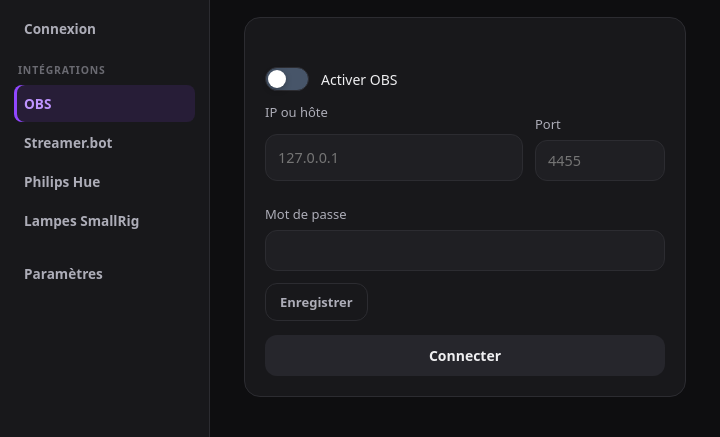
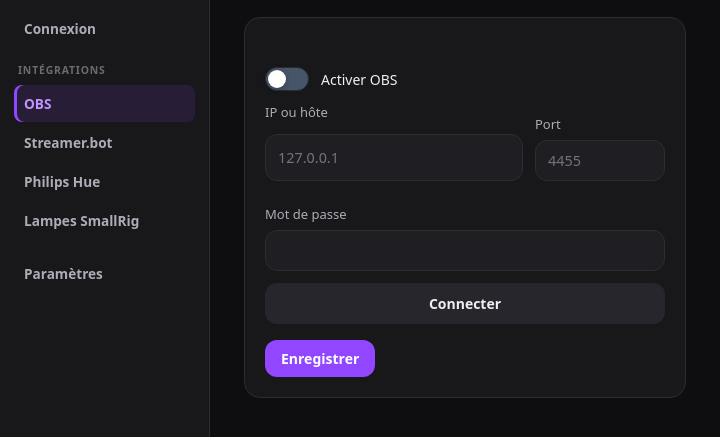
Before and after one commit to poncho-dlv/klixa-companion, an Electron app: page desktop/renderer/index.html in a window 720 px wide. Both pictures are taken after a click on the button "OBS". Shown: the part 87-524 px from the top of the page. Drawn offline with Linux system fonts and the light colour scheme; no server answers.

Commit message:
fix: move per-page save button to section bottom, match base app style
The save button now sits after the other actions/status at the bottom
of its section instead of mid-form, and uses the app's filled accent
"primary" button style (like .account-btn--primary on the Klixa web
console) instead of the bordered ghost style, still sized to content.

Co-Authored-By: Claude Sonnet 5 <noreply@anthropic.com>

```diff
--- a/desktop/renderer/index.html
+++ b/desktop/renderer/index.html
@@ -82,8 +82,8 @@
             <label class="toggle switch-row"><input name="OBS_ENABLED" type="checkbox"><span class="switch-label-text">Activer OBS</span></label>
             <div class="row"><label>IP ou hôte<input name="OBS_WS_HOST" placeholder="127.0.0.1"></label><label>Port<input name="OBS_WS_PORT" type="number" min="1" max="65535" placeholder="4455"></label></div>
             <label>Mot de passe<input name="OBS_WS_PASSWORD" id="obsWsPassword" type="password" autocomplete="new-password"></label>
-            <button type="submit" class="secondary-button page-save-btn" data-integration="obs">Enregistrer</button>
             <button type="button" id="obsConnectionBtn">Connecter</button>
+            <button type="submit" class="primary page-save-btn" data-integration="obs">Enregistrer</button>
           </section>
 
           <section class="page" data-page="streamerbot">
@@ -96,8 +96,8 @@
             <label class="toggle switch-row"><input name="SB_ENABLED" type="checkbox"><span class="switch-label-text">Activer Streamer.bot</span></label>
             <div class="row"><label>Hôte<input name="SB_HOST" placeholder="127.0.0.1"></label><label>Port<input name="SB_PORT" type="number" min="1" max="65535" placeholder="8080"></label></div>
             <label>Mot de passe<input name="SB_PASSWORD" id="sbPassword" type="password" autocomplete="new-password"></label>
-            <button type="submit" class="secondary-button page-save-btn" data-integration="streamerbot">Enregistrer</button>
             <button type="button" id="streamerbotConnectionBtn">Connecter</button>
+            <button type="submit" class="primary page-save-btn" data-integration="streamerbot">Enregistrer</button>
           </section>
 
           <section class="page" id="section-smoke" data-page="smoke">
@@ -110,8 +110,8 @@
             <label class="toggle switch-row"><input name="SMOKE_ENABLED" type="checkbox"><span class="switch-label-text">Activer la machine à fumée</span></label>
             <div class="row"><label>IP ou hôte<input name="SMOKE_SERVICE_HOST" id="smokeServiceHost" placeholder="192.168.1.50"></label><label>Port<input name="SMOKE_SERVICE_PORT" type="number" min="1" max="65535" placeholder="8787"></label></div>
             <label>Token du service<input name="SMOKE_SERVICE_TOKEN" id="smokeServiceToken" type="password" autocomplete="new-password"></label>
-            <button type="submit" class="secondary-button page-save-btn" data-integration="smoke">Enregistrer</button>
             <button type="button" id="smokeConnectionBtn">Connecter</button>
+            <button type="submit" class="primary page-save-btn" data-integration="smoke">Enregistrer</button>
           </section>
 
           <section class="page" data-page="hue">
@@ -123,10 +123,10 @@
             </div>
             <label class="toggle switch-row"><input name="HUE_ENABLED" type="checkbox"><span class="switch-label-text">Activer Hue</span></label>
             <div class="row"><label>IP du bridge<input name="HUE_BRIDGE_IP" id="hueBridgeIp" placeholder="192.168.1.40"></label><label>Port<input name="HUE_BRIDGE_PORT" id="hueBridgePort" type="number" min="1" max="65535" placeholder="443"></label></div>
-            <button type="submit" class="secondary-button page-save-btn" data-integration="hue">Enregistrer</button>
             <button type="button" id="huePairBtn">Appairer (presser le bouton du bridge avant)</button>
             <button type="button" id="hueUnpairBtn" class="secondary-button disconnect-btn" hidden>Déconnecter</button>
             <p id="hueMessage" role="status"></p>
+            <button type="submit" class="primary page-save-btn" data-integration="hue">Enregistrer</button>
           </section>
 
           <section class="page" data-page="smallrig">
@@ -137,13 +137,13 @@
               </p>
             </div>
             <label class="toggle switch-row"><input name="SMALLRIG_ENABLED" type="checkbox"><span class="switch-label-text">Activer les lampes SmallRig</span></label>
-            <button type="submit" class="secondary-button page-save-btn" data-integration="smallrig">Enregistrer</button>
             <p class="field-hint">Le Bluetooth doit être activé sur cette machine. Rapproche les lampes et mets-les sous tension avant de scanner.</p>
             <button type="button" id="smallrigScanBtn">Scanner les lampes à proximité</button>
             <ul id="smallrigFound" class="lamp-list"></ul>
             <h3>Lampes appairées</h3>
             <ul id="smallrigPaired" class="lamp-list"></ul>
             <p id="smallrigMessage" role="status"></p>
+            <button type="submit" class="primary page-save-btn" data-integration="smallrig">Enregistrer</button>
           </section>
 
           <section class="page" data-page="settings">
--- a/desktop/renderer/styles.css
+++ b/desktop/renderer/styles.css
@@ -108,9 +108,10 @@ button.primary:hover:not(:disabled){background:var(--accent-dark)}
 .ok{color:var(--success)!important}
 .error{color:var(--danger)!important}
 
-/* ── Bouton "Enregistrer" par page : une action parmi d'autres dans sa
-   section, pas une barre pleine largeur qui domine toute la fenêtre. */
-.page-save-btn{margin:4px 0 14px}
+/* ── Bouton "Enregistrer" par page : en bas de sa section, au style primary
+   de l'app (cf. .account-btn--primary cote console Klixa) mais a la largeur
+   de son contenu, pas une barre pleine largeur qui domine toute la fenêtre. */
+.page-save-btn{width:auto;flex-shrink:0;padding:9px 16px;margin:16px 0 0}
 
 .secondary-button,
 .disconnect-btn{
```
